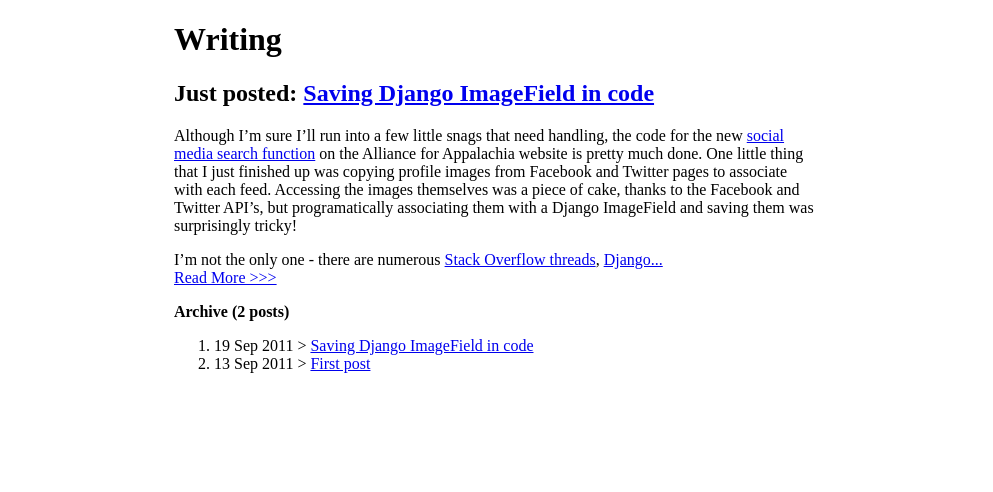
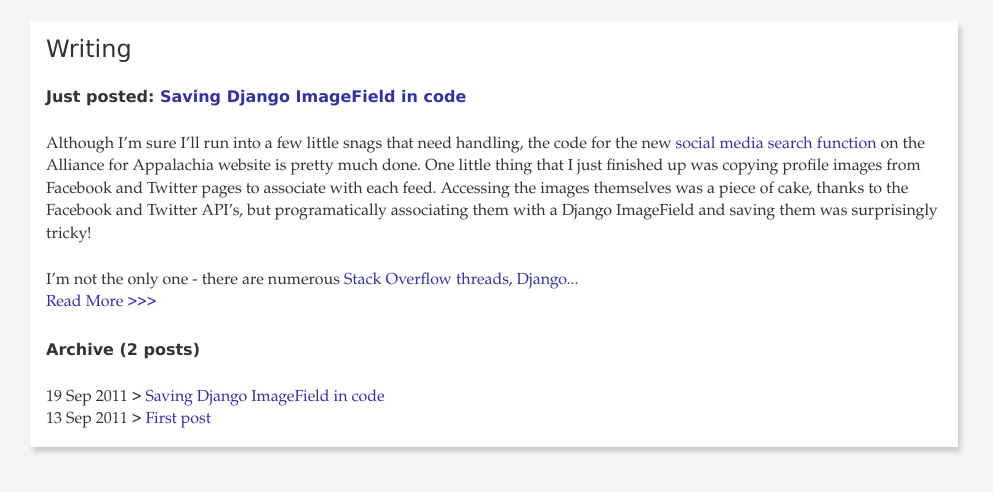
Before and after one commit to garrettr/garrettr.github.com, a Jekyll site: the page built from archive.html, in a window 1280 px wide. Shown: the top 492 px of the page, without its empty margins (146-1139 px from the left). Built offline with Jekyll 4.4.1, drawn with Linux system fonts in a browser that asks for light colours.

Commit message:
Improved typography on post archive page

```diff
--- /dev/null
+++ b/_layouts/archive.html
@@ -0,0 +1,14 @@
+<!DOCTYPE html>
+<html>
+<head>
+<title>{{ page.title }}</title>
+<link rel="stylesheet" type="text/css" href="/media/css/reset.css">
+<link rel="stylesheet" type="text/css" href="/media/css/archive.css">
+</head>
+<body>
+  <div id="container">
+  <h1>{{ page.title }}</h1>
+  {{ content }}
+  </div>
+</body>
+</html>
--- a/archive.html
+++ b/archive.html
@@ -11,7 +11,7 @@ title: Writing
 </p>
 {% endfor %}
 
-<strong>Archive ({{site.posts | size}} posts)</strong>
+<h2>Archive ({{site.posts | size}} posts)</h2>
 <ol id="archive">
   {% for post in site.posts %}
   <li>
--- /dev/null
+++ b/media/css/archive.css
@@ -0,0 +1,54 @@
+/* inspired by
+ * http://mark.reid.name/files/css/screen.css
+ */
+
+body {
+  font: 16px/1.4 Palatino, Georgia, "times new roman", serif;
+  color: #333;
+  background-color: whitesmoke;
+}
+
+#container {
+  width:70%;
+  min-width:500px;
+  padding: 16px;
+  margin: 0 auto;
+  margin-top: 21px;
+  background:white;
+  box-shadow: 3px 5px 5px #ccc;
+}
+
+img { -ms-interpolation-mode:bicubic; }
+
+p { margin: 0 0 1.5em 0; }
+
+a { text-decoration: none; color: #339 }
+a:hover { text-decoration: underline; color: #33f; }
+
+h1,h2,h3,h4 {
+	line-height:1em;
+	font-size:1.5em;
+	font-weight: normal;
+	clear: left;
+	font-family: 'lucida grande', sans-serif;
+}
+h1 { margin-bottom: 1em; }
+h2 {
+	font-size: 100%;
+	line-height: 1.5em;
+	margin:1.5em 0 1.5em 0;
+	font-weight:bold;
+}
+h3 { font-size: 100%;
+	line-height: 1.5em;
+	margin: 1.5em 0 0 0;
+	font-weight: normal;
+	font-variant: small-caps;
+}
+
+hr {
+	border-top: 1px solid silver;
+	border-bottom: none;
+	padding: 0;
+	margin: 1.46em 0 0 0;
+}
--- /dev/null
+++ b/media/css/reset.css
@@ -0,0 +1,62 @@
+/* http://meyerweb.com/eric/tools/css/reset/
+   v2.0b1 | 201101
+   NOTE: WORK IN PROGRESS
+   USE WITH CAUTION AND TEST WITH ABANDON */
+
+html, body, div, span, applet, object, iframe,
+h1, h2, h3, h4, h5, h6, p, blockquote, pre,
+a, abbr, acronym, address, big, cite, code,
+del, dfn, em, img, ins, kbd, q, s, samp,
+small, strike, strong, sub, sup, tt, var,
+b, u, i, center,
+dl, dt, dd, ol, ul, li,
+fieldset, form, label, legend,
+table, caption, tbody, tfoot, thead, tr, th, td,
+article, aside, canvas, details, figcaption, figure,
+footer, header, hgroup, menu, nav, section, summary,
+time, mark, audio, video {
+	margin: 0;
+	padding: 0;
+	border: 0;
+	outline: 0;
+	font-size: 100%;
+	font: inherit;
+	vertical-align: baseline;
+}
+/* HTML5 display-role reset for older browsers */
+article, aside, details, figcaption, figure,
+footer, header, hgroup, menu, nav, section {
+	display: block;
+}
+body {
+	line-height: 1;
+}
+ol, ul {
+	list-style: none;
+}
+blockquote, q {
+	quotes: none;
+}
+blockquote:before, blockquote:after,
+q:before, q:after {
+	content: '';
+	content: none;
+}
+
+/* remember to define visible focus styles!
+:focus {
+	outline: ?????;
+} */
+
+/* remember to highlight inserts somehow! */
+ins {
+	text-decoration: none;
+}
+del {
+	text-decoration: line-through;
+}
+
+table {
+	border-collapse: collapse;
+	border-spacing: 0;
+}
```
Also changed, not shown: other parts of archive.html (+1 -1 lines).
